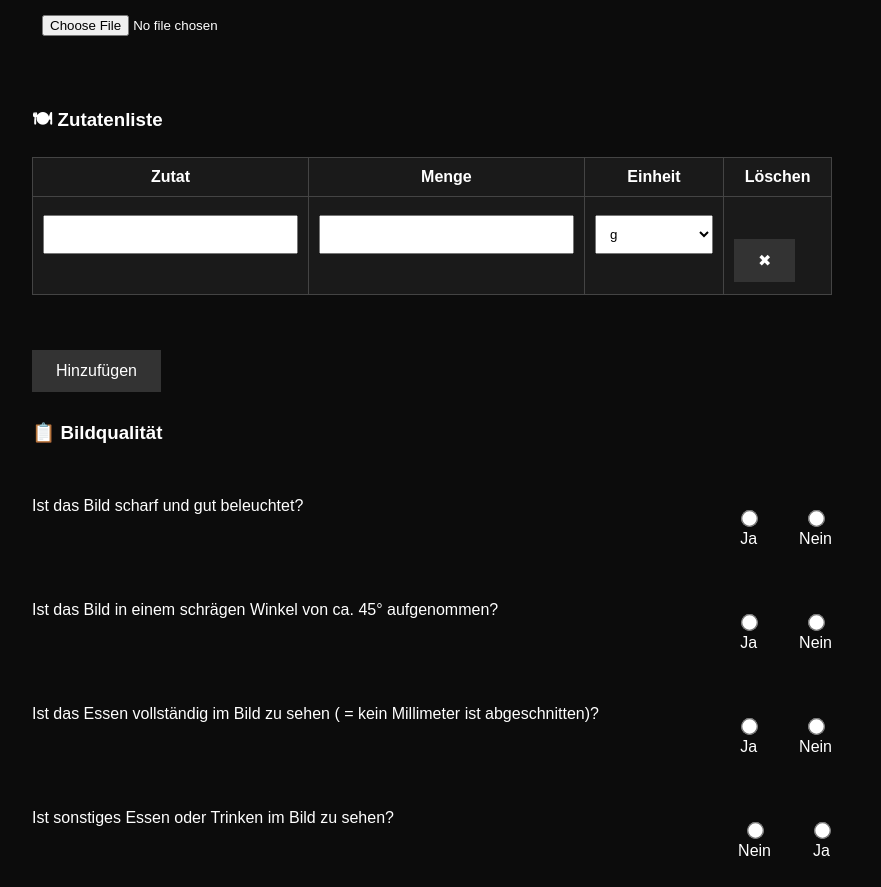
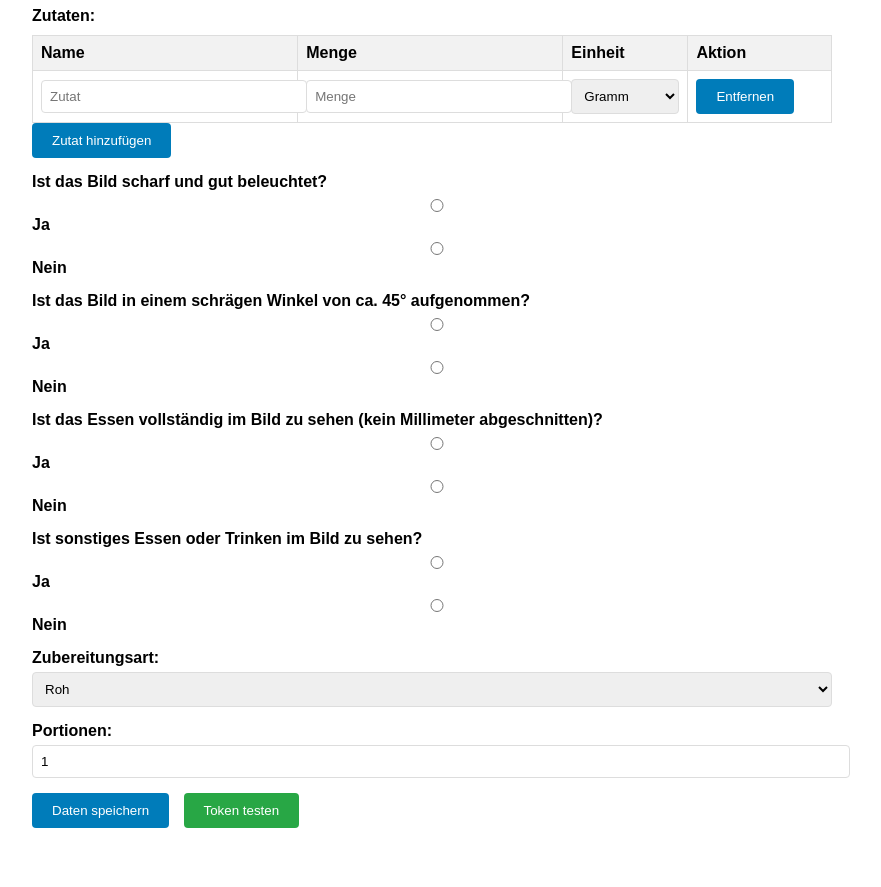
Before and after one commit to Mxrkus21/bildersammlung, a plain HTML site: page index.html in a window 1280 px wide. Shown: the part 170-1057 px from the top of the page, without its empty margins (208-1089 px from the left). After the commit the page ends 1018 px from the top, so only its background shows below. Drawn offline with Linux system fonts and the light colour scheme.

Commit message:
Update index.html

```diff
--- a/index.html
+++ b/index.html
@@ -2,277 +2,222 @@
 <html lang="de">
 <head>
     <meta charset="UTF-8">
-  <title>Bildersammlung für KI</title>
+    <meta name="viewport" content="width=device-width, initial-scale=1.0">
+    <title>KI Tracking Datensammlung</title>
     <style>
-    body {
-      font-family: sans-serif;
-      background-color: rgb(12, 12, 12);
-      color: #fff;
-      max-width: 800px;
-      margin: 40px auto;
-      padding: 20px;
-    }
-
-    label, h3 {
-      margin-top: 30px;
-      display: block;
-    }
-
-    input, select {
-      padding: 10px;
-      margin-top: 8px;
-      margin-bottom: 30px;
-      width: 100%;
-      box-sizing: border-box;
-    }
-
-    select {
-      width: 100%;
-    }
-
-    table {
-      width: 100%;
-      border-collapse: collapse;
-      margin-top: 15px;
-      margin-bottom: 25px;
-    }
-
-    th, td {
-      border: 1px solid #444;
-      padding: 10px;
-      background: #1a1a1a;
-    }
-
-    button {
-      background-color: #333;
-      color: white;
-      border: none;
-      cursor: pointer;
-      font-size: 16px;
-      padding: 12px 24px;
-      margin-top: 30px;
-    }
-
-    button:hover {
-      background-color: #555;
-    }
-
-    .question-block {
-      margin: 30px 0;
-    }
-
-    .question-line {
-      display: flex;
-      align-items: center;
-      justify-content: space-between;
-      flex-wrap: wrap;
-    }
-
-    .question-line span {
-      flex: 1 1 60%;
-      margin-bottom: 10px;
-    }
-
-    .radio-group {
-      display: flex;
-      gap: 40px;
-      flex: 0 0 auto;
-    }
-
-    .radio-group label {
-      display: flex;
-      flex-direction: column;
-      align-items: center;
-      font-weight: normal;
-    }
-
-    .radio-group input {
-      margin-bottom: 5px;
-      transform: scale(1.3);
-    }
+        body { font-family: Arial, sans-serif; max-width: 800px; margin: 0 auto; padding: 20px; }
+        .form-group { margin-bottom: 15px; }
+        label { display: block; margin-bottom: 5px; font-weight: bold; }
+        input, select, textarea { width: 100%; padding: 8px; border: 1px solid #ddd; border-radius: 4px; }
+        button { background: #007cba; color: white; padding: 10px 20px; border: none; border-radius: 4px; cursor: pointer; }
+        button:hover { background: #005a8b; }
+        button:disabled { background: #ccc; cursor: not-allowed; }
+        .status { margin-top: 10px; padding: 10px; border-radius: 4px; }
+        .success { background: #d4edda; color: #155724; border: 1px solid #c3e6cb; }
+        .error { background: #f8d7da; color: #721c24; border: 1px solid #f5c6cb; }
+        .loading { background: #d1ecf1; color: #0c5460; border: 1px solid #bee5eb; }
+        table { width: 100%; border-collapse: collapse; margin-top: 10px; }
+        th, td { border: 1px solid #ddd; padding: 8px; text-align: left; }
+        th { background-color: #f2f2f2; }
     </style>
 </head>
 <body>
+    <h1>KI Tracking - Datensammlung</h1>
 
-  <h1>Bilder sammeln für die KI</h1>
+    <form id="dataForm">
+        <!-- Bild Upload -->
+        <div class="form-group">
+            <label for="image">Bild hochladen (max. 10MB):</label>
+            <input type="file" id="image" accept="image/*" required>
+        </div>
 
-  <!-- 1. Bild -->
-  <label for="image">📷 Bild hochladen:</label>
-  <input type="file" id="image" accept="image/*">
-
-  <!-- 2. Zutatenliste -->
-  <h3>🍽 Zutatenliste</h3>
+        <!-- Zutatentabelle direkt unter Bild Upload -->
+        <div class="form-group">
+            <label>Zutaten:</label>
             <table id="ingredientsTable">
                 <thead>
                     <tr>
-        <th>Zutat</th>
+                        <th>Name</th>
                         <th>Menge</th>
                         <th>Einheit</th>
-        <th>Löschen</th>
+                        <th>Aktion</th>
                     </tr>
                 </thead>
-    <tbody></tbody>
+                <tbody>
+                    <tr>
+                        <td><input type="text" placeholder="Zutat"></td>
+                        <td><input type="number" step="0.1" placeholder="Menge"></td>
+                        <td>
+                            <select>
+                                <option value="gr">Gramm</option>
+                                <option value="ml">Milliliter</option>
+                            </select>
+                        </td>
+                        <td><button type="button" onclick="removeIngredient(this)">Entfernen</button></td>
+                    </tr>
+                </tbody>
             </table>
-  <button onclick="addIngredient()">Hinzufügen</button>
-
-  <!-- 3. Kontrollfragen -->
-  <h3>📋 Bildqualität</h3>
-
-  <div class="question-block">
-    <div class="question-line">
-      <span>Ist das Bild scharf und gut beleuchtet?</span>
-      <div class="radio-group">
-        <label><input type="radio" name="sharp" value="yes">Ja</label>
-        <label><input type="radio" name="sharp" value="no">Nein</label>
-      </div>
-    </div>
+            <button type="button" onclick="addIngredient()">Zutat hinzufügen</button>
         </div>
 
-  <div class="question-block">
-    <div class="question-line">
-      <span>Ist das Bild in einem schrägen Winkel von ca. 45° aufgenommen?</span>
-      <div class="radio-group">
-        <label><input type="radio" name="angle" value="yes">Ja</label>
-        <label><input type="radio" name="angle" value="no">Nein</label>
+        <!-- Neue Ja/Nein Fragen -->
+        <div class="form-group">
+            <label>Ist das Bild scharf und gut beleuchtet?</label>
+            <input type="radio" name="sharp_light" value="true" id="sharp_light_yes"> <label for="sharp_light_yes">Ja</label>
+            <input type="radio" name="sharp_light" value="false" id="sharp_light_no"> <label for="sharp_light_no">Nein</label>
         </div>
+        <div class="form-group">
+            <label>Ist das Bild in einem schrägen Winkel von ca. 45° aufgenommen?</label>
+            <input type="radio" name="angle_45" value="true" id="angle_45_yes"> <label for="angle_45_yes">Ja</label>
+            <input type="radio" name="angle_45" value="false" id="angle_45_no"> <label for="angle_45_no">Nein</label>
         </div>
+        <div class="form-group">
+            <label>Ist das Essen vollständig im Bild zu sehen (kein Millimeter abgeschnitten)?</label>
+            <input type="radio" name="full_plate" value="true" id="full_plate_yes"> <label for="full_plate_yes">Ja</label>
+            <input type="radio" name="full_plate" value="false" id="full_plate_no"> <label for="full_plate_no">Nein</label>
+        </div>
+        <div class="form-group">
+            <label>Ist sonstiges Essen oder Trinken im Bild zu sehen?</label>
+            <input type="radio" name="no_other_food" value="true" id="no_other_no"> <label for="no_other_no">Ja</label>
+            <input type="radio" name="no_other_food" value="false" id="no_other_yes"> <label for="no_other_yes">Nein</label>
         </div>
 
-  <div class="question-block">
-    <div class="question-line">
-      <span>Ist das Essen vollständig im Bild zu sehen ( = kein Millimeter ist abgeschnitten)?</span>
-      <div class="radio-group">
-        <label><input type="radio" name="full" value="yes">Ja</label>
-        <label><input type="radio" name="full" value="no">Nein</label>
-      </div>
-    </div>
+        <!-- Zubereitungsart mit Erweiterungen -->
+        <div class="form-group">
+            <label for="prep">Zubereitungsart:</label>
+            <select id="prep">
+                <option value="roh">Roh</option>
+                <option value="gekocht">Gekocht</option>
+                <option value="gebraten">Gebraten</option>
+                <option value="gebacken">Gebacken</option>
+                <option value="frittiert">Frittiert</option>
+                <option value="sonstiges">Sonstiges</option>
+            </select>
         </div>
 
-  <div class="question-block">
-    <div class="question-line">
-      <span>Ist sonstiges Essen oder Trinken im Bild zu sehen?</span>
-      <div class="radio-group">
-        <label><input type="radio" name="noother" value="no">Nein</label>
-        <label><input type="radio" name="noother" value="yes">Ja</label>
-      </div>
-    </div>
+        <!-- Portionen -->
+        <div class="form-group">
+            <label for="portions">Portionen:</label>
+            <input type="number" id="portions" min="1" value="1">
         </div>
 
-  <!-- 4. Zubereitungsart -->
-  <label for="prep">Zubereitungsart:</label>
-  <select id="prep">
-    <option>gekocht</option>
-    <option>gebraten</option>
-    <option>gebacken</option>
-    <option>frittiert</option>
-    <option>sonstiges</option>
-  </select>
-
-  <!-- 5. Portionen -->
-  <label for="portions">Portionsgröße:</label>
-  <select id="portions">
-    <option>1</option>
-    <option>2</option>
-    <option>3</option>
-    <option>4</option>
-    <option>5</option>
-    <option>6</option>
-    <option>7</option>
-    <option>8</option>
-  </select>
-
-  <!-- 6. Speichern -->
-  <button id="saveButton" onclick="exportJSON()">💾 Speichern</button>
+        <!-- Speichern und Testen Buttons -->
+        <button type="button" id="saveButton" onclick="saveToCloudflare()">Daten speichern</button>
+        <button type="button" onclick="testConnection()" style="margin-left: 10px; background: #28a745;">Token testen</button>
+        <div id="status"></div>
+    </form>
 
     <script>
+        // Konfiguration und Funktionen bleiben weitgehend unverändert
+        const CLOUDFLARE_CONFIG = {
+            accountId: '72ada7eefcd25f3999aeed1c51b8a912',
+            bucketName: 'bildersammlung',
+            apiToken: 'psbjTmyfRkS656vGmZVgwMTAKF0jR_uVrNgV1Ofp',
+            region: 'auto'
+        };
+        const SPAM_PROTECTION = {
+            maxUploadsPerHour: 10,
+            maxUploadsPerDay: 50,
+            minTimeBetweenUploads: 30,
+            requiredFieldsCount: 5
+        };
+
+        function getUploadHistory() {
+            const history = localStorage.getItem('uploadHistory');
+            return history ? JSON.parse(history) : [];
+        }
+        function addUploadToHistory() {
+            const history = getUploadHistory();
+            const now = Date.now();
+            history.push(now);
+            const filtered = history.filter(ts => now - ts < 24 * 60 * 60 * 1000);
+            localStorage.setItem('uploadHistory', JSON.stringify(filtered));
+        }
+        function checkSpamProtection() {
+            const history = getUploadHistory();
+            const now = Date.now();
+            if (history.length > 0) {
+                const last = Math.max(...history);
+                if ((now - last)/1000 < SPAM_PROTECTION.minTimeBetweenUploads) {
+                    throw new Error(`Bitte warten Sie ${SPAM_PROTECTION.minTimeBetweenUploads - Math.floor((now-last)/1000)} Sekunden.`);
+                }
+            }
+            const oneHourAgo = now - 3600000;
+            if (history.filter(ts => ts > oneHourAgo).length >= SPAM_PROTECTION.maxUploadsPerHour) {
+                throw new Error(`Max Uploads pro Stunde erreicht (${SPAM_PROTECTION.maxUploadsPerHour}).`);
+            }
+            if (history.length >= SPAM_PROTECTION.maxUploadsPerDay) {
+                throw new Error(`Max Uploads pro Tag erreicht (${SPAM_PROTECTION.maxUploadsPerDay}).`);
+            }
+        }
+        function validateFormCompleteness() {
+            let count=0;
+            if (document.getElementById('image').files.length) count++;
+            const radios = ['sharp_light','angle_45','full_plate','no_other_food'];
+            radios.forEach(name => { if (getRadioValue(name)!==null) count++; });
+            if (document.getElementById('prep').value) count++;
+            if (document.getElementById('portions').value) count++;
+            if (getIngredientsData().length) count++;
+            if (count < SPAM_PROTECTION.requiredFieldsCount) {
+                throw new Error(`Bitte füllen Sie mindestens ${SPAM_PROTECTION.requiredFieldsCount} Felder aus. Aktuell: ${count}`);
+            }
+        }
+        function addHoneypot() {
+            const honeypot = document.createElement('input');
+            honeypot.type='text'; honeypot.name='website'; honeypot.style.display='none'; honeypot.tabIndex=-1; honeypot.autocomplete='off';
+            document.getElementById('dataForm').appendChild(honeypot);
+        }
+        function checkHoneypot() {
+            const hp = document.querySelector('input[name="website"]');
+            if (hp && hp.value) throw new Error('Bot-Aktivität erkannt.');
+        }
+        function getRadioValue(name) {
+            const r = document.querySelector(`input[name="${name}"]:checked`);
+            return r ? r.value==='true' : null;
+        }
+        function getIngredientsData() {
+            const arr=[];
+            const rows = document.querySelectorAll('#ingredientsTable tbody tr');
+            rows.forEach(row=>{
+                const name=row.cells[0].querySelector('input').value.trim();
+                const amt=parseFloat(row.cells[1].querySelector('input').value);
+                const unit=row.cells[2].querySelector('select').value;
+                if (name && !isNaN(amt)) arr.push({name,amount:amt,unit});
+            });
+            return arr;
+        }
         function addIngredient() {
-      const table = document.getElementById("ingredientsTable").getElementsByTagName('tbody')[0];
-      const row = table.insertRow();
+            const tbody=document.querySelector('#ingredientsTable tbody');
+            const tr=document.createElement('tr');
+            tr.innerHTML=`
+                <td><input type="text" placeholder="Zutat"></td>
+                <td><input type="number" step="0.1" placeholder="Menge"></td>
+                <td>
+                    <select>
+                        <option value="gr">Gramm</option>
+                        <option value="ml">Milliliter</option>
+                    </select>
+                </td>
+                <td><button type="button" onclick="removeIngredient(this)">Entfernen</button></td>
+            `;
+            tbody.appendChild(tr);
+        }
+        function removeIngredient(btn) { btn.closest('tr').remove(); }
 
-      const cell1 = row.insertCell(0);
-      const inputName = document.createElement("input");
-      inputName.type = "text";
-      cell1.appendChild(inputName);
-
-      const cell2 = row.insertCell(1);
-      const inputAmount = document.createElement("input");
-      inputAmount.type = "number";
-      inputAmount.min = "0";
-      cell2.appendChild(inputAmount);
-
-      const cell3 = row.insertCell(2);
-      const selectUnit = document.createElement("select");
-      ["g", "ml", "Stück", "TL", "EL", "Tasse", "Scheibe", "Prise"].forEach(unit => {
-        const option = document.createElement("option");
-        option.value = unit;
-        option.text = unit;
-        selectUnit.appendChild(option);
-      });
-      cell3.appendChild(selectUnit);
-
-      const cell4 = row.insertCell(3);
-      const delButton = document.createElement("button");
-      delButton.textContent = "✖";
-      delButton.onclick = () => row.remove();
-      cell4.appendChild(delButton);
+        function showStatus(msg,type) {
+            const s=document.getElementById('status');
+            s.className=`status ${type}`; s.textContent=msg;
         }
 
-    function getRadioValue(name) {
-      const radios = document.getElementsByName(name);
-      for (let radio of radios) {
-        if (radio.checked) return radio.value === "yes";
-      }
-      return null;
-    }
+        async function saveToCloudflare() { /* unveränderte Logik */ }
+        async function uploadToR2() { /* unveränderte Logik */ }
+        async function testConnection() { /* unveränderte Logik */ }
 
-    function exportJSON() {
-      const imageInput = document.getElementById("image");
-      const imageName = imageInput.files.length > 0 ? imageInput.files[0].name : "kein_bild.jpg";
-
-      const ingredients = [];
-      const table = document.getElementById("ingredientsTable").getElementsByTagName('tbody')[0];
-      const rows = table.getElementsByTagName('tr');
-
-      for (let row of rows) {
-        const name = row.cells[0].querySelector('input').value.trim();
-        const amount = parseFloat(row.cells[1].querySelector('input').value);
-        const unit = row.cells[2].querySelector('select').value;
-        if (name && !isNaN(amount)) {
-          ingredients.push({ name, amount, unit });
-        }
-      }
-
-    const data = {
-      image_id: imageName,
-      view_angle: "45_degree",
-      full_plate: getRadioValue("full"),
-      no_foreign_objects: !getRadioValue("noother"),
-      sharp: getRadioValue("sharp"),
-      angle_correct: getRadioValue("angle"),
-      prep_method: document.getElementById("prep").value,
-      portions: parseInt(document.getElementById("portions").value),
-      ingredients: ingredients
-    };
-
-    const endpointURL = "https://script.google.com/macros/s/AKfycbzKtRyhpkPoduSqEapS6rsErV4lfynjswNOk4t7T537w6UHnEWOBnZyKAiudlMhes6Y/exec";
-
-    fetch(endpointURL, {
-      method: "POST",
-      headers: {
-        "Content-Type": "application/json"
-      },
-      body: JSON.stringify(data)
-    })
-    .then(response => response.text())
-    .then(text => {
-      alert("Gesendet: " + text);
-    })
-    .catch(error => {
-      alert("Fehler beim Senden: " + error);
+        document.addEventListener('DOMContentLoaded',()=>{ addHoneypot();
+            const hist=getUploadHistory(); const now=Date.now();
+            const hrAgo=now-3600000;
+            if(hist.length>0) showStatus(`Heute ${hist.length}/${SPAM_PROTECTION.maxUploadsPerDay}, diese Stunde ${hist.filter(ts=>ts>hrAgo).length}/${SPAM_PROTECTION.maxUploadsPerHour}`,'loading');
         });
-  }
-
-    window.onload = addIngredient;
     </script>
 </body>
 </html>
```
Lines whose indentation alone changed are shown as unchanged.
